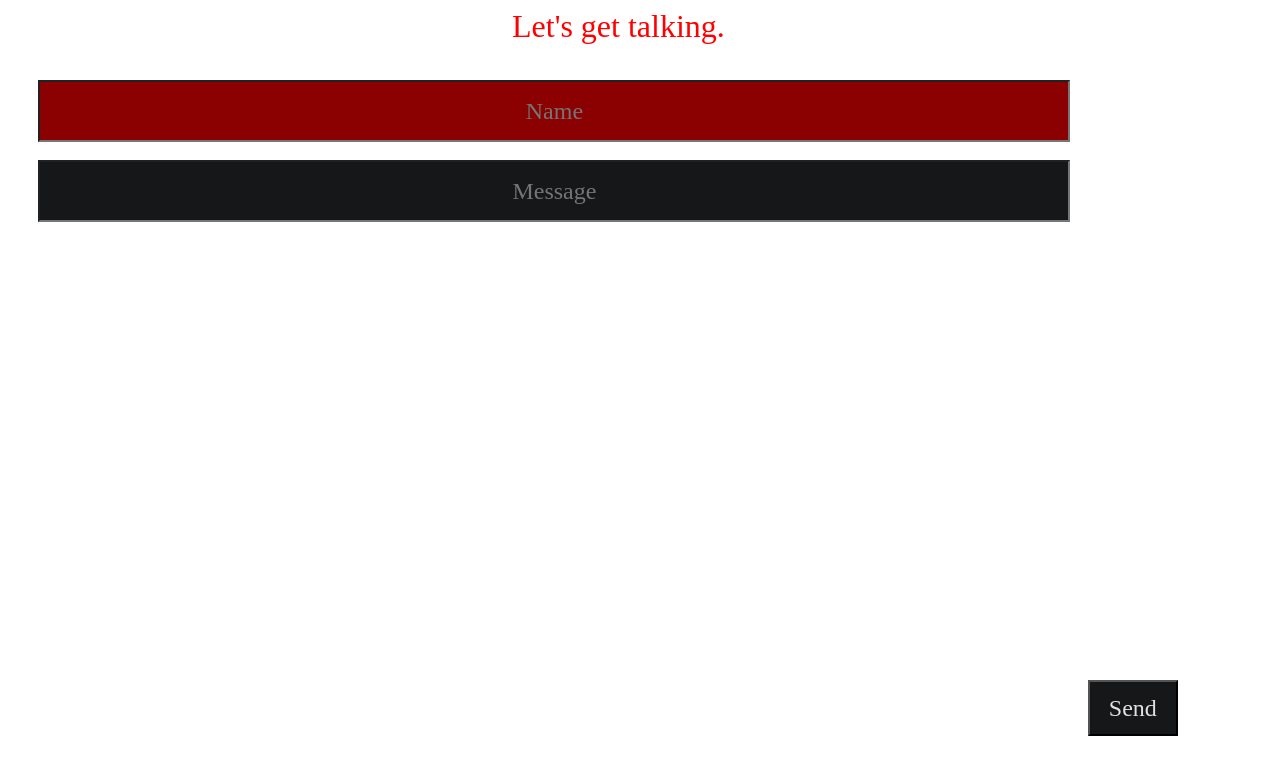
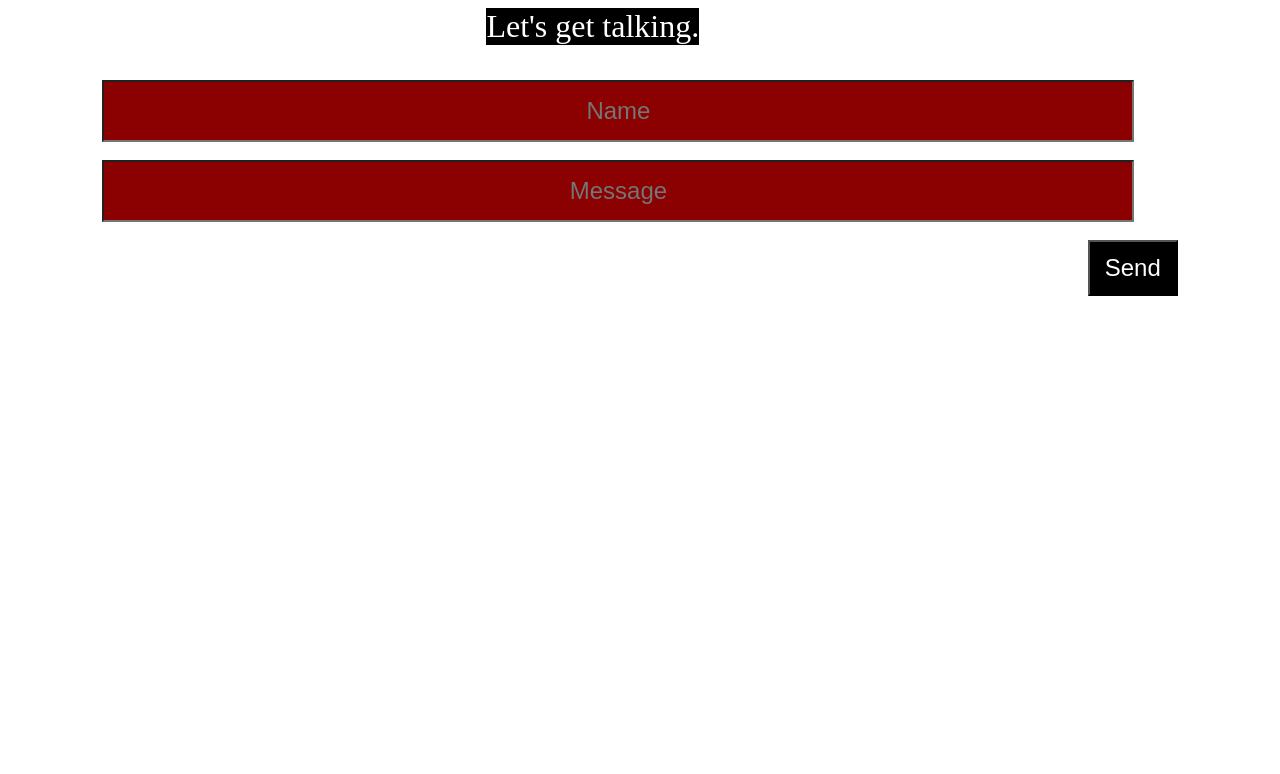
Before and after one commit to DJBeads/Homework, a website: page Public/index.html in a window 1280 px wide. Drawn offline with Linux system fonts and the light colour scheme.

Commit message:
Update style.css

```diff
--- a/Public/style.css
+++ b/Public/style.css
@@ -5,72 +5,59 @@ body {
 
 h {
     position: absolute;
-    left: 40%;
+    left: 38%;
     font-family: "Times New Roman";
     font-size: 2em;
-    color: red;
 
-}
-#message{
-
-    position: absolute;
-    min-width: 80%;
-    height: 7%;
-    background-color: #161718;
-    text-align: center;
-    font-family: Avenir;
-    font-style: normal;
-    font-weight: lighter;
-    font-size: 1.5em;
-    color: #E3E1E2;
-    top: 20%;
-    left: 3%;
+    background-color: black;
+    color: white;
 
 }
 
 #name{
+     position: absolute;
+     min-width: 80%;
+     height: 7%;
+     background-color: darkred;
+     text-align: center;
+     font-size: 1.5em;
+     font-color: black;
+     top: 10%;
+     left: 8%;
+}
+
+#message{
 
     position: absolute;
     min-width: 80%;
     height: 7%;
     background-color: darkred;
     text-align: center;
-    font-family: Avenir;
-    font-style: normal;
-    font-weight: lighter;
     font-size: 1.5em;
-    color: #E3E1E2;
-    top: 10%;
-    left: 3%;
+    font-color: black;
+    top: 20%;
+    left: 8%;
 
 }
 
 #send{
-
     position: absolute;
     min-width: 7%;
     height: 7%;
-    background-color: #161718;
+    background-color: black;
     text-align: center;
-    font-family: Avenir;
-    font-style: normal;
-    font-weight: lighter;
     font-size: 1.5em;
-    color: #E3E1E2;
-    bottom: 8%;
+    color: white;
+    top: 30%;
     left: 85%;
 }
 
 #list{
-
     position: absolute;
     text-align: left;
-    font-family: Avenir;
-    font-style: normal;
-    font-weight: lighter;
     font-size: 1.5em;
-    color: darkgray;
+    color: white;
     top: 30%;
-    left: 5%;
-
+    left: 8%;
+    background-color: black;
 }
```
